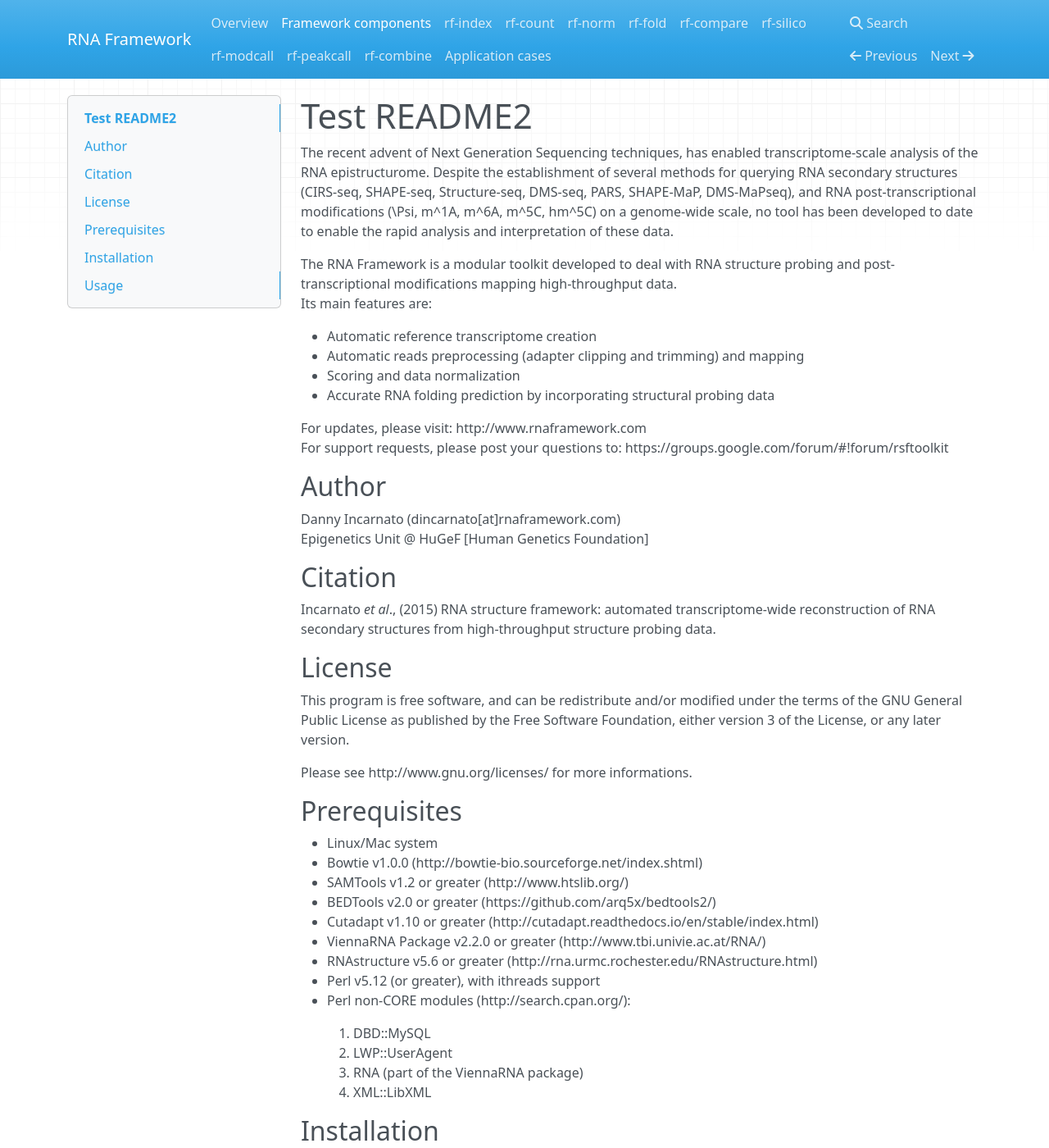
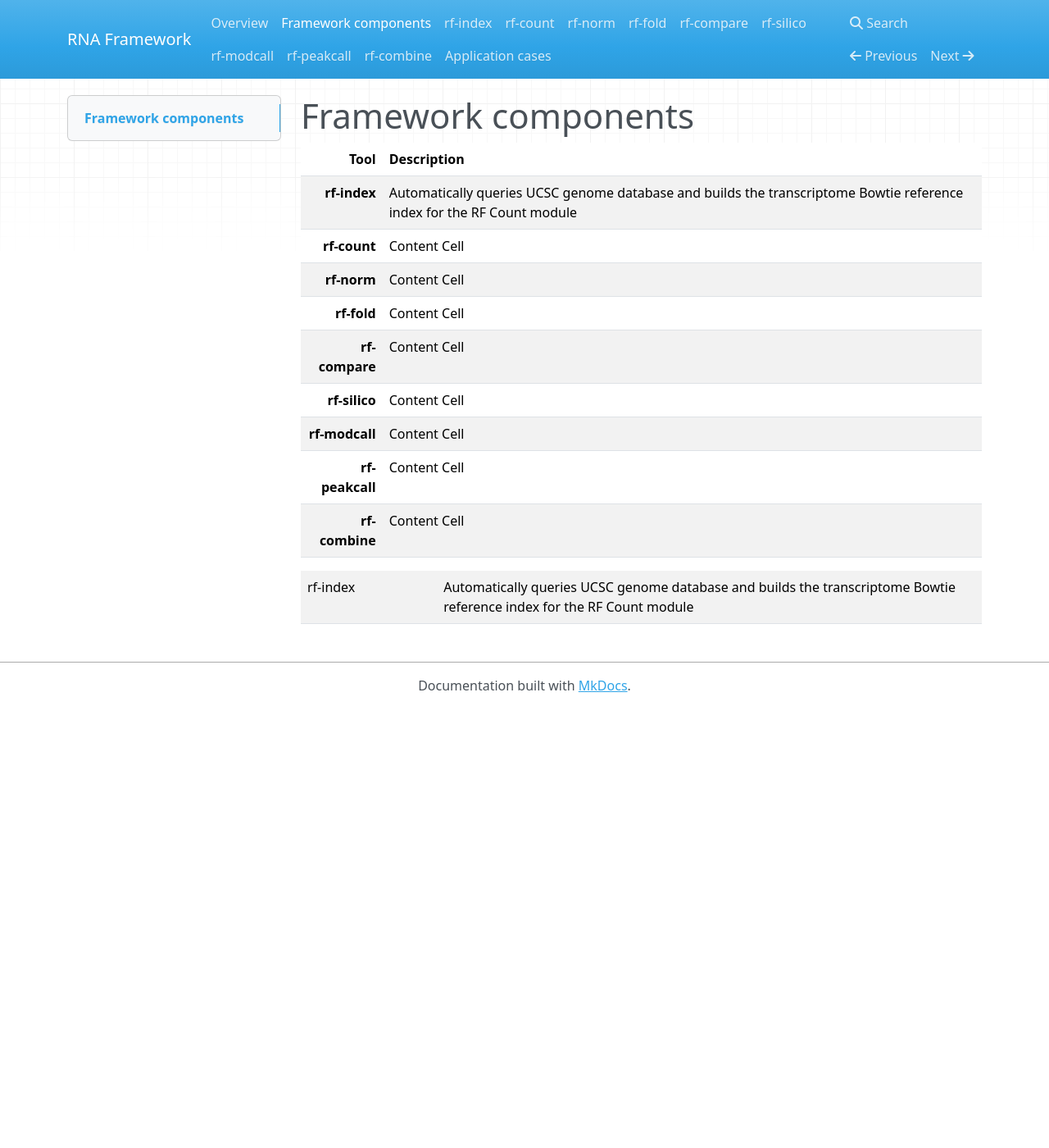
Before and after one commit to dincarnato/RNAFramework, an MkDocs documentation site: the page built from docs/components.md, in a window 1280 px wide and 1400 px high. Shown: the whole window at 82% size. Built offline with MkDocs 1.6.1, drawn with Linux system fonts in a browser that asks for light colours; nearby versions of some CDN libraries; old or Windows-style settings are respelled for this version of MkDocs; some of the changed text lies outside the part shown.

Commit message:
no message

````diff
--- a/docs/components.md
+++ b/docs/components.md
@@ -1,69 +1,24 @@
-# Test README2
+# Framework components
 
-The recent advent of Next Generation Sequencing techniques, has enabled transcriptome-scale analysis of the RNA epistructurome.
-Despite the establishment of several methods for querying RNA secondary structures (CIRS-seq, SHAPE-seq, Structure-seq, DMS-seq, PARS, SHAPE-MaP, DMS-MaPseq), and RNA post-transcriptional modifications (\Psi, m^1A, m^6A, m^5C, hm^5C) on a genome-wide scale, no tool has been developed to date to enable the rapid analysis and interpretation of these data.
-
-The RNA Framework is a modular toolkit developed to deal with RNA structure probing and post-transcriptional modifications mapping high-throughput data.
-Its main features are:
-
-- Automatic reference transcriptome creation
-- Automatic reads preprocessing (adapter clipping and trimming) and mapping
-- Scoring and data normalization
-- Accurate RNA folding prediction by incorporating structural probing data
-
-For updates, please visit: http://www.rnaframework.com
-For support requests, please post your questions to: https://groups.google.com/forum/#!forum/rsftoolkit
+Tool              | Description
+----------------: | :------------
+__rf-index__      | Automatically queries UCSC genome database and builds the transcriptome Bowtie reference index for the RF Count module
+__rf-count__      | Content Cell
+__rf-norm__       | Content Cell
+__rf-fold__       | Content Cell
+__rf-compare__    | Content Cell
+__rf-silico__     | Content Cell
+__rf-modcall__    | Content Cell
+__rf-peakcall__   | Content Cell
+__rf-combine__    | Content Cell
 
 
-## Author
 
-Danny Incarnato (dincarnato[at]rnaframework.com)
-Epigenetics Unit @ HuGeF [Human Genetics Foundation]
-
-
-## Citation
-
-Incarnato *et al*., (2015) RNA structure framework: automated transcriptome-wide reconstruction of RNA secondary structures from high-throughput structure probing data.
-
-
-## License
-
-This program is free software, and can be redistribute and/or modified under the terms of the GNU General Public License as published by the Free Software Foundation, either version 3 of the License, or any later version.
-
-Please see http://www.gnu.org/licenses/ for more informations.
-
-
-## Prerequisites
-
-- Linux/Mac system
-- Bowtie v1.0.0 (http://bowtie-bio.sourceforge.net/index.shtml)
-- SAMTools v1.2 or greater (http://www.htslib.org/)
-- BEDTools v2.0 or greater (https://github.com/arq5x/bedtools2/)
-- Cutadapt v1.10 or greater (http://cutadapt.readthedocs.io/en/stable/index.html)
-- ViennaRNA Package v2.2.0 or greater (http://www.tbi.univie.ac.at/RNA/)
-- RNAstructure v5.6 or greater (http://rna.urmc.rochester.edu/RNAstructure.html)
-- Perl v5.12 (or greater), with ithreads support
-- Perl non-CORE modules (http://search.cpan.org/):
-
-    1. DBD::MySQL
-    2. LWP::UserAgent
-    3. RNA (part of the ViennaRNA package)
-    4. XML::LibXML
-
-
-## Installation
-
-Clone RSF git repository:
-```bash
-git clone https://github.com/dincarnato/RNAFramework
-```
-This will create the RNAFramework folder.
-To add RNA Framework executables to your PATH, simply type:
-```bash
-export PATH=$PATH:/path/to/RNAFramework
-```
-
-## Usage
-
-Please refer to the RNA Framework manual.
-To obtain parameters list, simply call the required program with the "-h" (or "--help") parameter.
+<table>
+<td style="width: 20%">
+rf-index
+</td>
+<td>
+Automatically queries UCSC genome database and builds the transcriptome Bowtie reference index for the RF Count module
+</td>
+</table>
````
